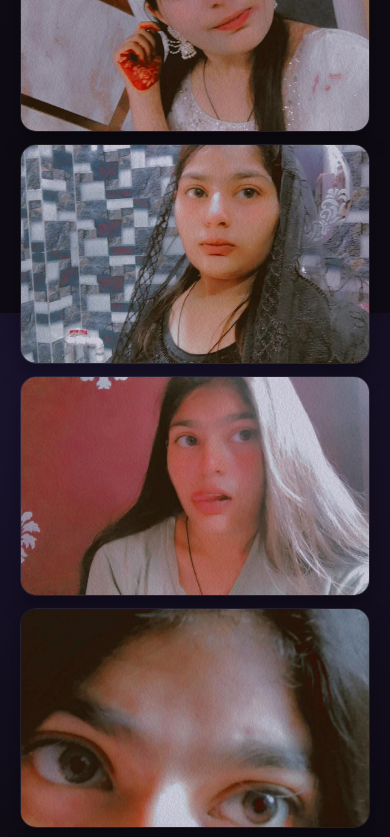
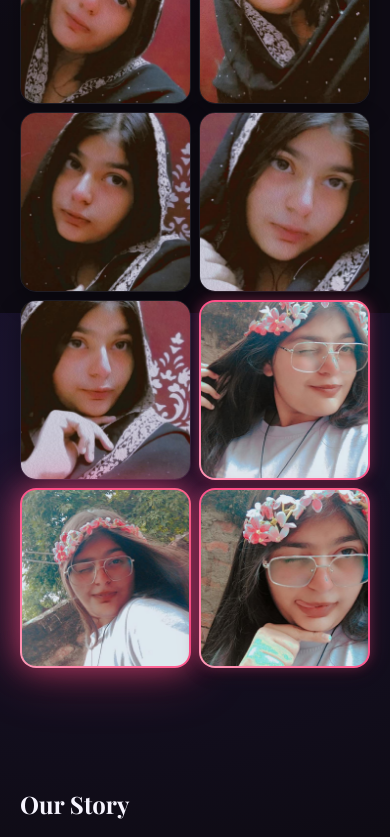
Before and after one commit to Umair-tariq802/mare-jan, a plain HTML site: page index.html in a window 390 px wide. Shown: the part 3063-3900 px from the top of the page. Drawn offline with nearby package versions, Linux system fonts and the light colour scheme.

Commit message:
Fix image references and add new WhatsApp images

```diff
--- a/index.html
+++ b/index.html
@@ -73,6 +73,9 @@
                     <img src="assets/IMG-20251002-WA0003.jpg?v=3" alt="memory 13">
                     <img src="assets/IMG-20251002-WA0004.jpg?v=3" alt="memory 14">
                     <img src="assets/IMG-20251002-WA0005.jpg?v=3" alt="memory 15">
+                    <img src="assets/WhatsApp Image 2025-10-03 at 11.19.17_df9b79e5.jpg?v=3" alt="special memory 1" class="lighting-border">
+                    <img src="assets/WhatsApp Image 2025-10-03 at 11.19.18_7d469d91.jpg?v=3" alt="special memory 2" class="lighting-border pulse-glow">
+                    <img src="assets/WhatsApp Image 2025-10-03 at 11.19.18_a283ba4e.jpg?v=3" alt="special memory 3" class="lighting-border">
                 </div>
             </div>
         </section>
--- a/style.css
+++ b/style.css
@@ -55,7 +55,71 @@ canvas#hearts { position: fixed; inset: 0; z-index: 0; pointer-events: none; }
 
 .gallery { padding: 60px 0; }
 .photos { display: grid; grid-template-columns: repeat(auto-fit, minmax(180px, 1fr)); gap: 12px; }
-.photos img { width: 100%; height: 220px; object-fit: cover; border-radius: 16px; border: 1px solid #ffffff14; box-shadow: 0 10px 24px #00000055; }
+.photos img { width: 100%; height: 220px; object-fit: cover; border-radius: 16px; border: 1px solid #ffffff14; box-shadow: 0 10px 24px #00000055; transition: all 0.3s ease; cursor: pointer; }
+.photos img:hover { transform: translateY(-4px); box-shadow: 0 20px 40px #00000088; }
+
+/* Special lighting border effects for new images */
+.photos img.lighting-border {
+    position: relative;
+    border: 2px solid transparent;
+    background: linear-gradient(45deg, #ff4d87, #ffb3c7, #ff4d87, #ff758f, #ff4d87) border-box;
+    background-size: 300% 300%;
+    animation: gradientShift 3s ease infinite;
+    box-shadow:
+        0 0 20px rgba(255, 77, 135, 0.3),
+        0 0 40px rgba(255, 77, 135, 0.2),
+        0 10px 24px #00000055;
+}
+
+.photos img.lighting-border::before {
+    content: '';
+    position: absolute;
+    top: -2px;
+    left: -2px;
+    right: -2px;
+    bottom: -2px;
+    background: linear-gradient(45deg, #ff4d87, #ffb3c7, #ff4d87, #ff758f, #ff4d87);
+    background-size: 300% 300%;
+    border-radius: 18px;
+    z-index: -1;
+    animation: gradientShift 3s ease infinite;
+    filter: blur(8px);
+    opacity: 0.7;
+}
+
+.photos img.lighting-border:hover {
+    transform: translateY(-6px) scale(1.02);
+    box-shadow:
+        0 0 30px rgba(255, 77, 135, 0.5),
+        0 0 60px rgba(255, 77, 135, 0.3),
+        0 20px 40px #00000088;
+}
+
+@keyframes gradientShift {
+    0% { background-position: 0% 50%; }
+    50% { background-position: 100% 50%; }
+    100% { background-position: 0% 50%; }
+}
+
+/* Pulsing glow effect */
+.photos img.lighting-border.pulse-glow {
+    animation: gradientShift 3s ease infinite, pulseGlow 2s ease-in-out infinite;
+}
+
+@keyframes pulseGlow {
+    0%, 100% {
+        box-shadow:
+            0 0 20px rgba(255, 77, 135, 0.3),
+            0 0 40px rgba(255, 77, 135, 0.2),
+            0 10px 24px #00000055;
+    }
+    50% {
+        box-shadow:
+            0 0 30px rgba(255, 77, 135, 0.6),
+            0 0 60px rgba(255, 77, 135, 0.4),
+            0 15px 30px #00000066;
+    }
+}
 
 .timeline { padding: 60px 0; }
 .steps { display: grid; gap: 10px; }
@@ -79,4 +143,37 @@ canvas#hearts { position: fixed; inset: 0; z-index: 0; pointer-events: none; }
     .hero { padding: 90px 0 60px; }
     .hero-wrap { grid-template-columns: 1fr; }
     .hero-copy { text-align: center; }
+
+    /* Responsive adjustments for lighting borders */
+    .photos img.lighting-border {
+        box-shadow:
+            0 0 15px rgba(255, 77, 135, 0.4),
+            0 0 30px rgba(255, 77, 135, 0.2),
+            0 8px 20px #00000055;
+    }
+
+    .photos img.lighting-border:hover {
+        transform: translateY(-3px) scale(1.01);
+        box-shadow:
+            0 0 25px rgba(255, 77, 135, 0.6),
+            0 0 50px rgba(255, 77, 135, 0.3),
+            0 15px 30px #00000088;
+    }
+
+    .photos img.lighting-border::before {
+        filter: blur(6px);
+        opacity: 0.6;
+    }
 }
+
+@media (max-width: 480px) {
+    .photos { grid-template-columns: repeat(auto-fit, minmax(150px, 1fr)); gap: 8px; }
+    .photos img { height: 180px; }
+
+    .photos img.lighting-border {
+        box-shadow:
+            0 0 12px rgba(255, 77, 135, 0.3),
+            0 0 24px rgba(255, 77, 135, 0.15),
+            0 6px 16px #00000055;
+    }
+}
```
Also changed, not shown: assets/WhatsApp Image 2025-10-03 at 11.19.17_df9b79e5.jpg (added), assets/WhatsApp Image 2025-10-03 at 11.19.18_7d469d91.jpg (added), assets/WhatsApp Image 2025-10-03 at 11.19.18_a283ba4e.jpg (added).
